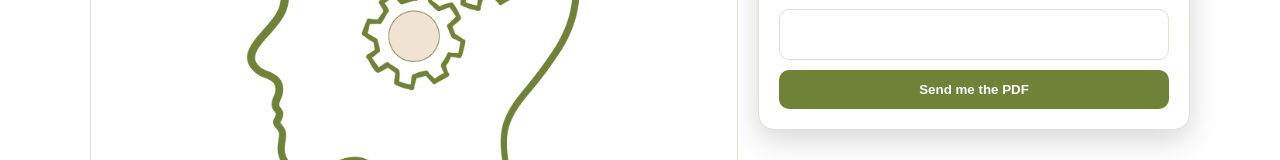
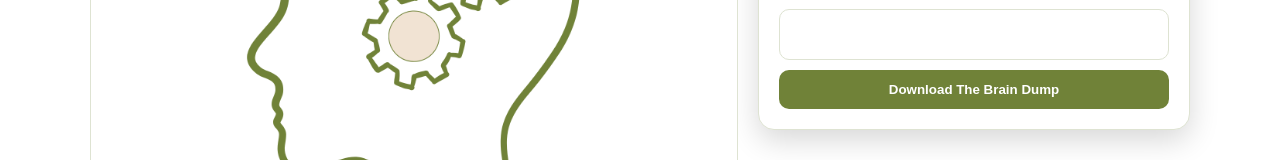
Before and after one commit to JacksonDickfos/turningtideproject, a Next.js app: page /free-resources/the-brain-dump in a window 1280 px wide. Shown: the part 481-641 px from the top of the page. Built offline with nearby package versions, Linux system fonts and the light colour scheme.

Commit message:
Link floating Brain Dump CTA and update form button text

```diff
--- a/src/app/free-resources/[slug]/page.tsx
+++ b/src/app/free-resources/[slug]/page.tsx
@@ -85,7 +85,14 @@ export default async function FreeResourceDetailPage({
                     <p className="muted" style={{ margin: 0 }}>
                       Enter your details and we’ll email you the PDF.
                     </p>
-                    <FreeResourceSignupForm slug={resource.slug} />
+                    <FreeResourceSignupForm
+                      slug={resource.slug}
+                      ctaLabel={
+                        resource.slug === "the-brain-dump"
+                          ? "Download The Brain Dump"
+                          : undefined
+                      }
+                    />
                   </>
                 )}
               </div>
--- a/src/app/page.tsx
+++ b/src/app/page.tsx
@@ -124,7 +124,7 @@ export default function Home() {
           </div>
 
           <div className="floatingCardFooter">
-            <Link className="button" href="/free-resources">
+            <Link className="button" href="/free-resources/the-brain-dump">
               Free PDF Download
             </Link>
             <p className="muted floatingCardNote" style={{ margin: 0 }}>
--- a/src/components/FreeResourceSignupForm.tsx
+++ b/src/components/FreeResourceSignupForm.tsx
@@ -2,7 +2,13 @@
 
 import { useState } from "react";
 
-export function FreeResourceSignupForm({ slug }: { slug: string }) {
+export function FreeResourceSignupForm({
+  slug,
+  ctaLabel,
+}: {
+  slug: string;
+  ctaLabel?: string;
+}) {
   const [name, setName] = useState("");
   const [email, setEmail] = useState("");
   const [status, setStatus] = useState<"idle" | "submitting" | "success" | "error">(
@@ -57,7 +63,7 @@ export function FreeResourceSignupForm({ slug }: { slug: string }) {
         </label>
 
         <button className="button" type="submit" disabled={status === "submitting"}>
-          {status === "submitting" ? "Sending…" : "Send me the PDF"}
+          {status === "submitting" ? "Sending…" : ctaLabel ?? "Send me the PDF"}
         </button>
 
         {message ? (
```
